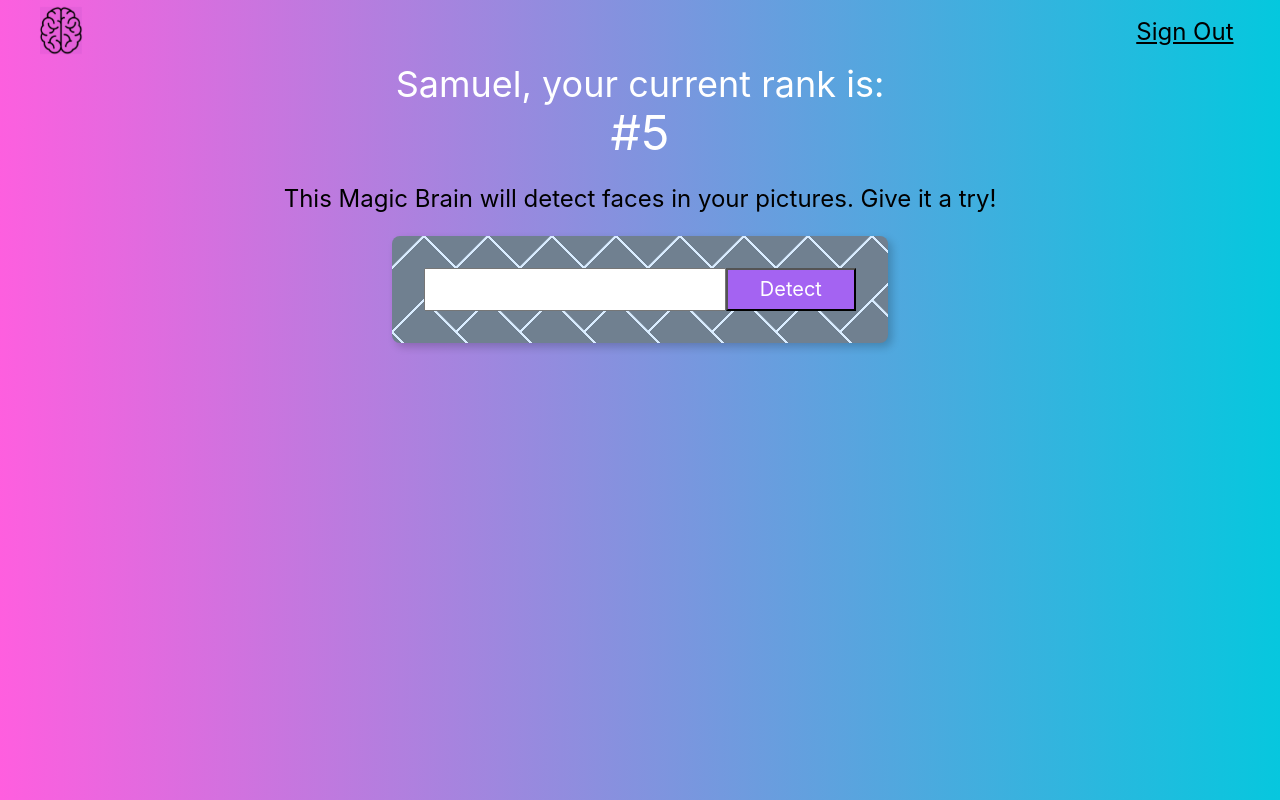
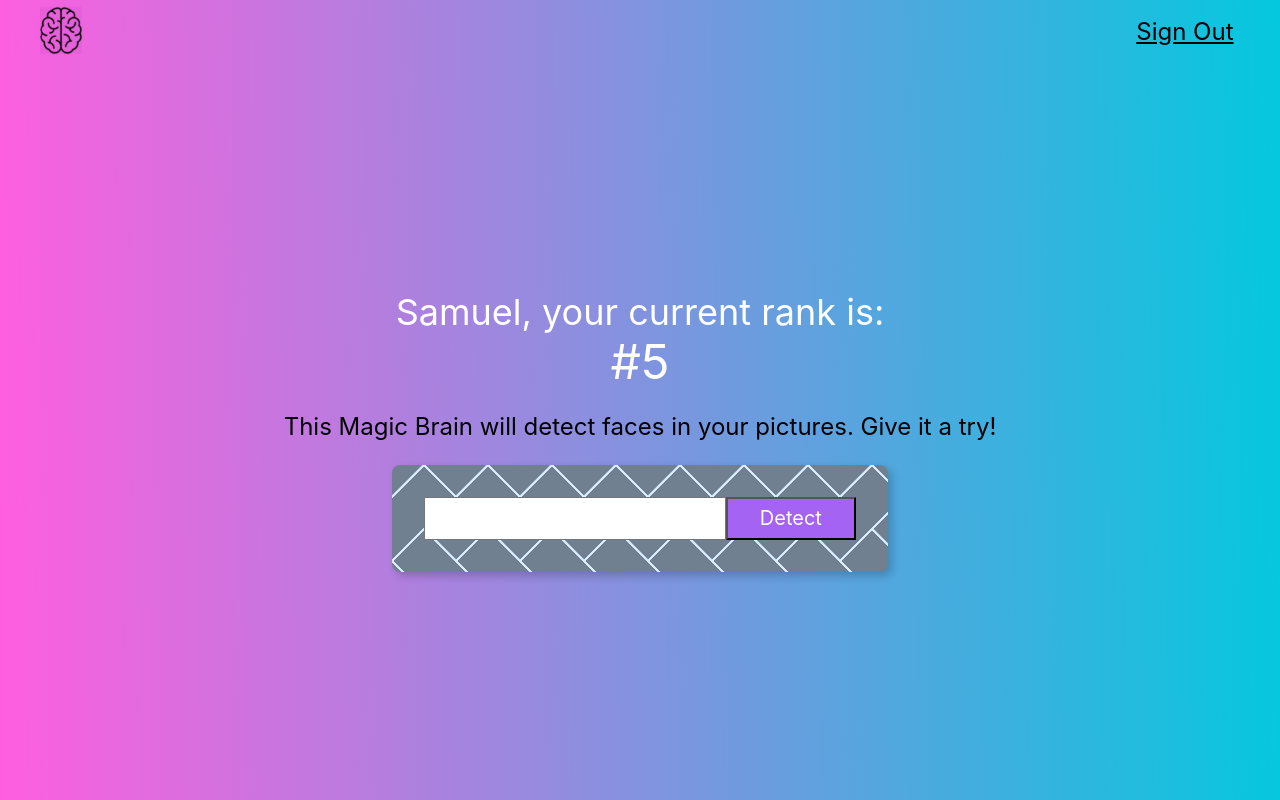
Before and after one commit to SCatella/smartbrain, a React (Create React App) app: page / in a window 1280 px wide. Built offline with nearby package versions, Linux system fonts and the light colour scheme.

Commit message:
fixed css centering items vertically

```diff
--- a/src/containers/App.css
+++ b/src/containers/App.css
@@ -1,8 +1,16 @@
 .App {
+  display: flex;
+  flex-direction: column;
   text-align: center;
+  height: 100vh;
 }
 
 .center {
   display: flex;
   justify-content: center;
 }
+
+.App-main {
+  flex-grow: 1;
+  align-content: center;
+}
```
